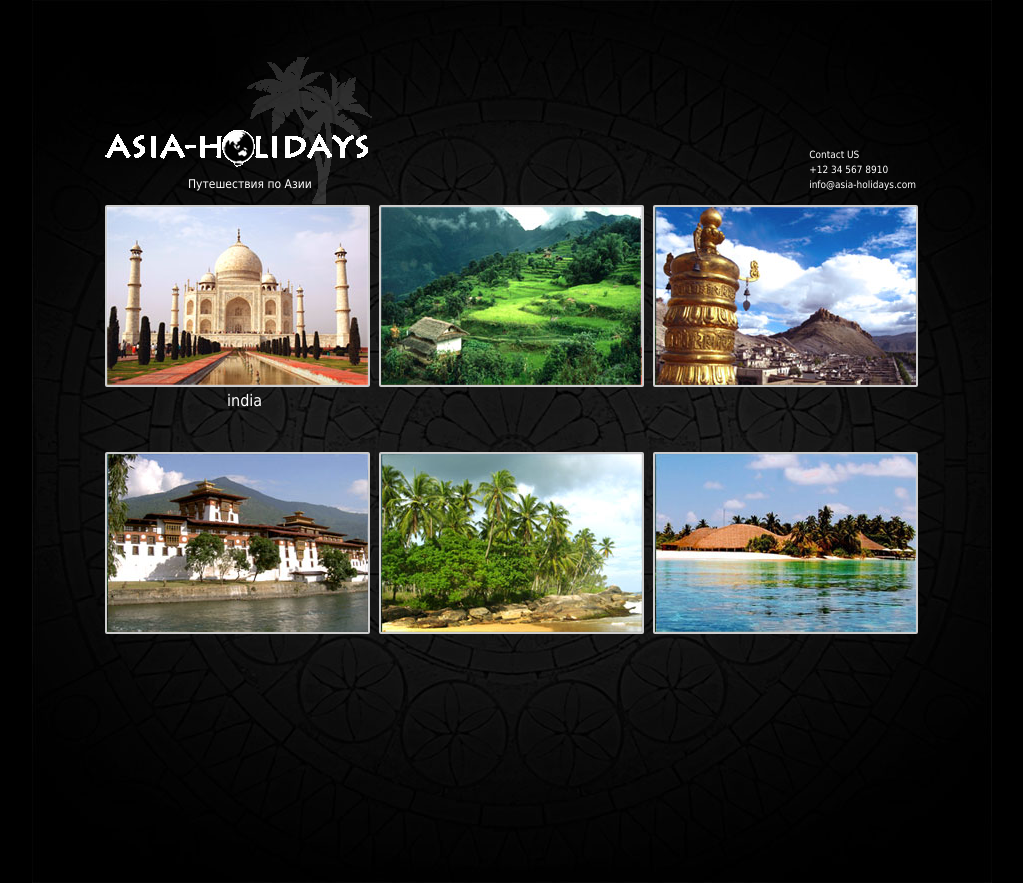
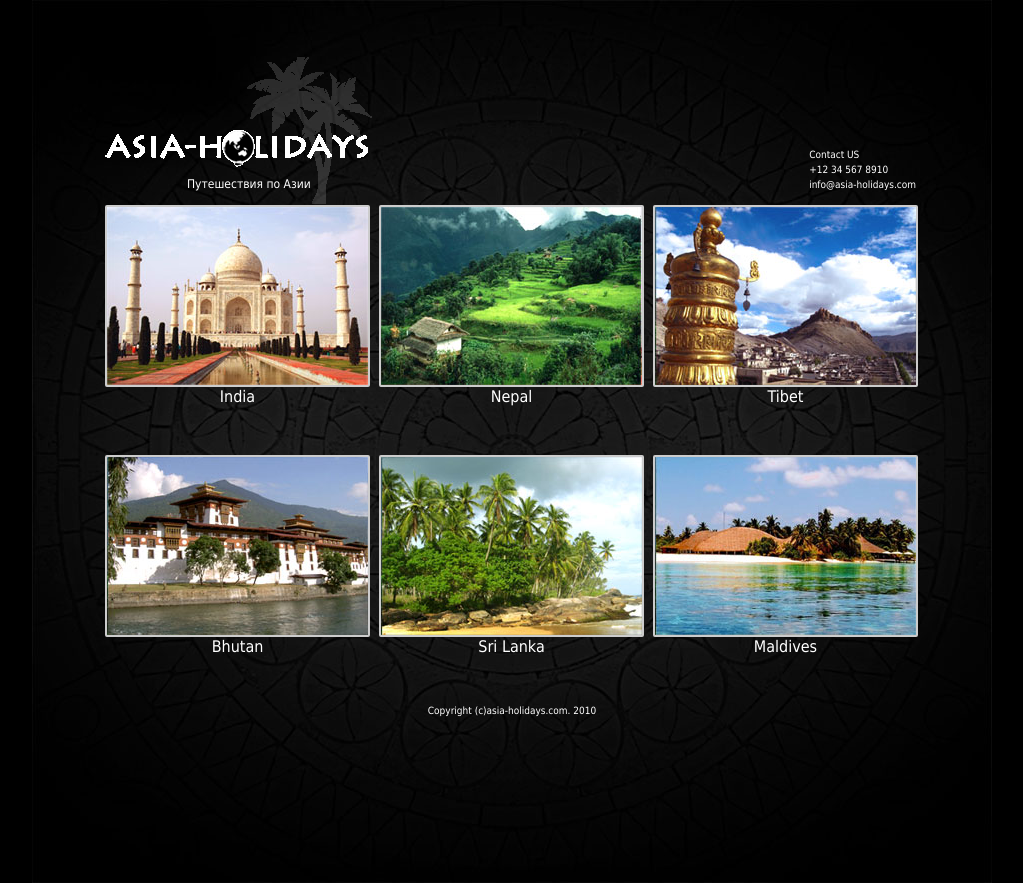
Before and after one commit to virt266/practic_1, a plain HTML site: page index.html in a window 1280 px wide. Shown: the whole page, without its empty margins (128-1151 px from the left). Drawn offline with Linux system fonts and the light colour scheme.

Commit message:
work process

```diff
--- a/css/style.css
+++ b/css/style.css
@@ -35,6 +35,7 @@ img{
 	padding-bottom: 6px;
 	width: 263px;
 	height: 37px;
+	z-index: 2;
 }
 .logo__img{
 	width: 125px;
@@ -49,7 +50,7 @@ img{
 	font-size: 12px;
 	line-height: 1.2;
 	color: #fff;
-	padding-left: 83px;
+	padding-left: 82px;
 	margin: 0;
 }
 .site__contact{
@@ -69,7 +70,7 @@ img{
 	border: 2px solid #ccc;
 	border-radius: 2px;
 	float: left;
-	margin-bottom: 65px;
+	margin-bottom: 68px;
 	cursor: pointer;
 }
 .content__menu__item:hover{
@@ -78,16 +79,14 @@ img{
 }
 .india{
 	background: #fff url(../img/list__item/india.jpg);
-	position: relative;
 }
-.india::before{
-	content: "india";
+.content__menu__item__title{
 	color: #fff;
 	font-size: 16px;
 	line-height: 1.2;
-	position: absolute;
-	bottom: -25px;
-	left: 120px;
+    margin-top: 180px;
+    text-align: center;
+    text-transform :capitalize;
 }
 .nepal{
 	background: #fff url(../img/list__item/nepal.jpg);
@@ -109,6 +108,19 @@ img{
 .content__menu__item__text{
 	color: #fff;
 }
+.footer__title{
+	color: #fff;
+	font-size: 10px;
+	line-height: 1.2;
+	margin: 0;
+	text-align: center;
+}
+.footer__title__link{
+	color: #fff;
+	font-size: 10px;
+	line-height: 1.2;
+	text-decoration: none;
+}
 .clearfix::after{
 	content:"";
 	display:table;
--- a/index.html
+++ b/index.html
@@ -11,7 +11,7 @@
 		<div class="container">
 			<header class="clearfix">
 				<div class="site__logo">
-					<img src="img/logo/logo__text.png" alt="logo__text" title="logo__text" class="logo__text">
+					<a href="#"><img src="img/logo/logo__text.png" alt="logo__text" title="logo__text" class="logo__text"></a>
 					<p class="logo__slogan">Путешествия по Азии</p>
 					<img src="img/logo/logo__img.png" alt="logo__img" title="logo__img" class="logo__img">
 				</div>
@@ -21,18 +21,18 @@
 					<p class="contact__email">info@asia-holidays.com</p>
 				</div>
 			</header>
-			<content>
+			<content class="clearfix">
 				<ul class="content__memu">
-					<li class="content__menu__item india"><p class="india__title">india</p></li>
-					<li class="content__menu__item nepal"></li>
-					<li class="content__menu__item tibet"></li>
-					<li class="content__menu__item bhutan"></li>
-					<li class="content__menu__item sri_lanka"></li>
-					<li class="content__menu__item maldives"></li>
+					<li class="content__menu__item india"><p class="content__menu__item__title">india</p></li>
+					<li class="content__menu__item nepal"><p class="content__menu__item__title">nepal</p></li>
+					<li class="content__menu__item tibet"><p class="content__menu__item__title">tibet</p></li>
+					<li class="content__menu__item bhutan"><p class="content__menu__item__title">bhutan</p></li>
+					<li class="content__menu__item sri_lanka"><p class="content__menu__item__title">sri lanka</p></li>
+					<li class="content__menu__item maldives"><p class="content__menu__item__title">maldives</p></li>
 				</ul>
 			</content>
-
 			<footer>
+				<p class="footer__title">Copyright (c)<a href="#" class="footer__title__link">asia-holidays.com.</a> 2010</p>
 			</footer>
 		</div>
 	</div>
```
